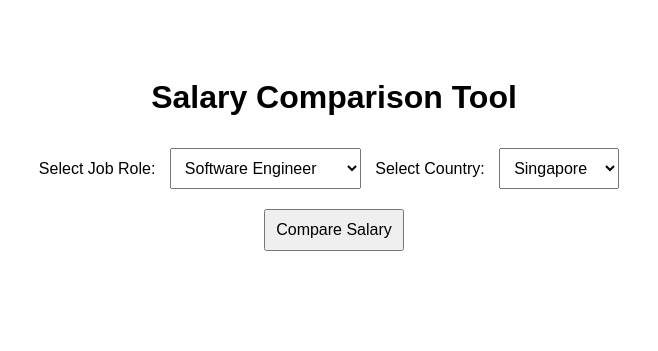
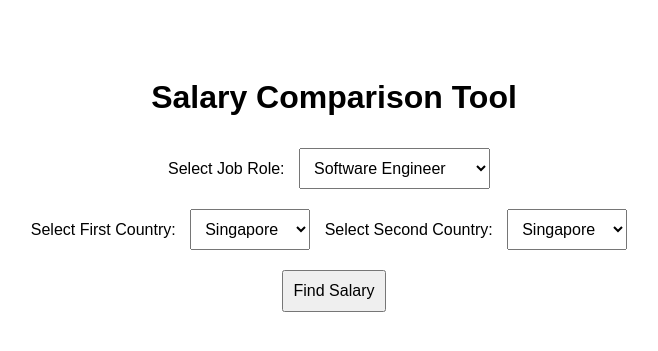
Before and after one commit to juderp/salary-comparison-api, a Flask app: page / in a window 1280 px wide. Shown: the top 351 px of the page, without its empty margins (306-964 px from the left). Run offline with Flask 3, Linux system fonts and the light colour scheme; parts of the project's set-up code (start-up, migrations or seed data) failed here and were passed over.

Commit message:
Added two-country salary comparison

```diff
--- a/app.py
+++ b/app.py
@@ -7,12 +7,12 @@ app = Flask(__name__, template_folder='templates')
 file_path = "Copy of full_salary_comparison_report.xlsx"
 df = pd.read_excel(file_path)
 
-# ✅ Homepage Route (Fixes JSON issue)
+# ✅ Serve the frontend
 @app.route('/')
 def home():
-    return render_template('index.html')  # Ensures index.html is served
+    return render_template('index.html')
 
-# ✅ Salary API Route
+# ✅ Salary API - Supports Two Countries
 @app.route('/salary', methods=['GET'])
 def get_salary():
     role = request.args.get('role', '').strip().lower()
--- a/templates/index.html
+++ b/templates/index.html
@@ -21,8 +21,20 @@
         <option value="Full-Stack Developer">Full-Stack Developer</option>
     </select>
 
-    <label for="country">Select Country:</label>
-    <select id="country">
+    <br>
+
+    <label for="country1">Select First Country:</label>
+    <select id="country1">
+        <option value="Singapore Salary (SGD)">Singapore</option>
+        <option value="Malaysia Salary (SGD)">Malaysia</option>
+        <option value="Vietnam Salary (SGD)">Vietnam</option>
+        <option value="Thailand Salary (SGD)">Thailand</option>
+        <option value="Philippines Salary (SGD)">Philippines</option>
+        <option value="India (Bangalore) Salary (SGD)">India</option>
+    </select>
+
+    <label for="country2">Select Second Country:</label>
+    <select id="country2">
         <option value="Singapore Salary (SGD)">Singapore</option>
         <option value="Malaysia Salary (SGD)">Malaysia</option>
         <option value="Vietnam Salary (SGD)">Vietnam</option>
@@ -32,14 +44,15 @@
     </select>
 
     <br>
-    <button onclick="fetchSalary()">Compare Salary</button>
+    <button onclick="fetchSalary()">Find Salary</button>
 
     <p id="result"></p>
 
     <script>
         function fetchSalary() {
             const role = document.getElementById("role").value;
-            const country = document.getElementById("country").value;
+            const country1 = document.getElementById("country1").value;
+            const country2 = document.getElementById("country2").value;
 
             fetch(`/salary?role=${role}`)
                 .then(response => response.json())
@@ -47,7 +60,22 @@
                     if (data.error) {
                         document.getElementById("result").innerText = "No data found.";
                     } else {
-                        document.getElementById("result").innerText = `${role} Salary in ${country.replace(" Salary (SGD)", "")}: SGD ${data.salaries[country]}`;
+                        const salary1 = data.salaries[country1];
+                        const salary2 = data.salaries[country2];
+
+                        if (salary1 && salary2) {
+                            const difference = salary2 - salary1;
+                            const percentageDiff = ((difference / salary1) * 100).toFixed(2);
+
+                            document.getElementById("result").innerHTML = `
+                                <strong>${role} Salary Comparison:</strong><br>
+                                ${country1.replace(" Salary (SGD)", "")}: <strong>SGD ${salary1}</strong><br>
+                                ${country2.replace(" Salary (SGD)", "")}: <strong>SGD ${salary2}</strong><br>
+                                Percentage Difference: <strong>${percentageDiff}%</strong>
+                            `;
+                        } else {
+                            document.getElementById("result").innerText = "One or both country salaries not found.";
+                        }
                     }
                 })
                 .catch(error => {
```
